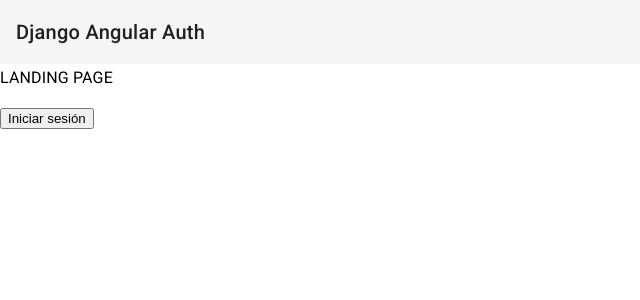
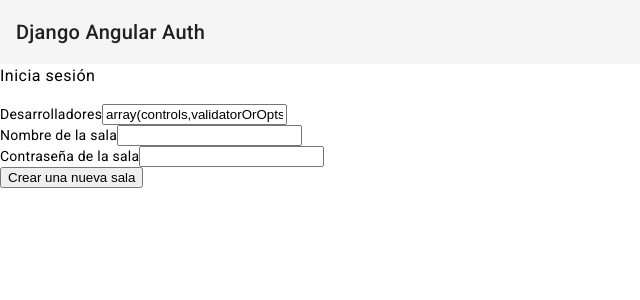
Before and after one commit to Marinavazmed/Proyecto-integrado-Marinavaz-Angular, an Angular app: page /crear_sala in a window 1280 px wide. Shown: the top 300 px of the page, without its empty margins (0-640 px from the left). Built offline with nearby package versions, Linux system fonts and the light colour scheme.

Commit message:
creacion de salas

```diff
--- a/src/app/app-routing.module.ts
+++ b/src/app/app-routing.module.ts
@@ -6,6 +6,7 @@
 import { UserProfileComponent } from "./user-profile/user-profile.component";
 import { AuthGuard } from "./auth.guard";
 import { UserRegistroComponent } from './user-registro/user-registro.component';
+import { CrearSalaComponent } from './crear-sala/crear-sala.component';
 
 const routes: Routes = [
   //se pueden pasar parámetros a traves de la url con la sintaxis:
@@ -15,6 +16,7 @@
   { path: 'login', component: UserLoginComponent },
   { path: 'registro', component: UserRegistroComponent},
   { path: 'user-profile/:id', component: UserProfileComponent, canActivate: [AuthGuard] },
+  { path: 'crear_sala', component: CrearSalaComponent },
   {path: '', component: IndexComponent},
   {path: '**', component: IndexComponent}
 ];
--- a/src/app/app.module.ts
+++ b/src/app/app.module.ts
@@ -15,6 +15,7 @@
 import { TokenInterceptor } from "./token.interceptor";
 import { UserProfileService } from './user-profile.service';
 import { UserRegistroComponent } from './user-registro/user-registro.component';
+import { CrearSalaComponent } from './crear-sala/crear-sala.component';
 
 @NgModule({
   declarations: [
@@ -23,6 +24,7 @@
     UserLoginComponent,
     UserProfileComponent,
     UserRegistroComponent,
+    CrearSalaComponent,
   ],
   imports: [
     BrowserModule,
--- /dev/null
+++ b/src/app/crear-sala/crear-sala.component.html
@@ -0,0 +1,21 @@
+<div class="login-form-container">
+    <h4 class="card-header">Inicia sesión</h4>
+    <div class="card-body">
+        <form [formGroup]="crearSalaForm" (ngSubmit)="onSubmit()">
+            <div class="mb-3">
+                <label class="form-label">Desarrolladores</label>
+                <input type="text" formControlName="devs" class="form-control"/>
+            </div>
+            <div class="mb-3">
+                <label class="form-label">Nombre de la sala</label>
+                <input type="text" formControlName="nombre_sala" class="form-control" />
+            </div>
+            <div class="mb-3">
+                <label class="form-label">Contraseña de la sala</label>
+                <input type="text" formControlName="pass_sala" class="form-control" />
+            </div>
+            <button>Crear una nueva sala</button>
+        </form>
+    </div>
+
+  </div>
--- /dev/null
+++ b/src/app/crear-sala/crear-sala.component.ts
@@ -0,0 +1,31 @@
+import { Component, OnInit } from '@angular/core';
+import { ServiceSalasService } from '../service-salas.service';
+import { Router } from "@angular/router";
+import { FormBuilder, Validators } from "@angular/forms";
+
+@Component({
+  selector: 'app-crear-sala',
+  templateUrl: './crear-sala.component.html',
+  styles: [
+  ]
+})
+export class CrearSalaComponent implements OnInit{
+  crearSalaForm;
+  constructor(private formBuilder: FormBuilder, private salaService: ServiceSalasService, public router: Router) {
+    this.crearSalaForm = this.formBuilder.group({
+      devs: [this.formBuilder.array, Validators.required],
+      nombre_sala: ['', Validators.required],
+      pass_sala: ['', Validators.required],
+    });
+   }
+
+  ngOnInit(): void {
+  }
+
+
+  onSubmit() {
+    console.log(this.crearSalaForm.value)
+    this.salaService.postSala(this.crearSalaForm.value).subscribe();
+  }
+
+}
--- a/src/app/service-salas.service.ts
+++ b/src/app/service-salas.service.ts
@@ -18,4 +18,9 @@
    getSalas(): Observable<any[]>{
 		return this._http.get<any[]>(this.url);
 	}
+
+  postSala(sala:any): Observable<any> {
+    const url = 'http://localhost:8000/api/v1/sala/'
+    return this._http.post<any>(url,sala);
+  }
 }
--- a/src/app/user-profile/user-profile.component.html
+++ b/src/app/user-profile/user-profile.component.html
@@ -13,5 +13,9 @@
         </tr>
     </table>
 
-
+    <div>
+        <button (click)="router.navigate(['/crear_sala']);">
+            <span>Crear una nueva sala</span>
+         </button>
     </div>
+</div>
--- a/src/app/user-profile/user-profile.component.ts
+++ b/src/app/user-profile/user-profile.component.ts
@@ -4,6 +4,7 @@
 import { UserProfile } from "../user-profile";
 import { ServiceSalasService } from '../service-salas.service';
 import { HttpClient } from '@angular/common/http';
+import { Router } from "@angular/router";
 
 @Component({
   selector: 'app-user-profile',
@@ -15,7 +16,7 @@
   userProfile: UserProfile|null = null;
   public salas:Array<any>
 
-  constructor(private userProfileService: UserProfileService, private activatedRoute: ActivatedRoute, private http:HttpClient, private _peticion: ServiceSalasService) {
+  constructor(private userProfileService: UserProfileService, private activatedRoute: ActivatedRoute, private http:HttpClient, private _peticion: ServiceSalasService, public router: Router) {
     this.salas = []
   }
 
@@ -35,5 +36,13 @@
       console.log(dataSalas)
       this.salas = dataSalas;
     })
+
+
   }
+
+
+  goToPage(pageName:string){
+    this.router.navigate([`${pageName}`]);
   }
+
+  }
```
Also changed, not shown: src/app/crear-sala/sala.ts (added, +11 -0 lines), 1 other file (tests, documents, lock files or other folders). Lines whose indentation alone changed are shown as unchanged.
